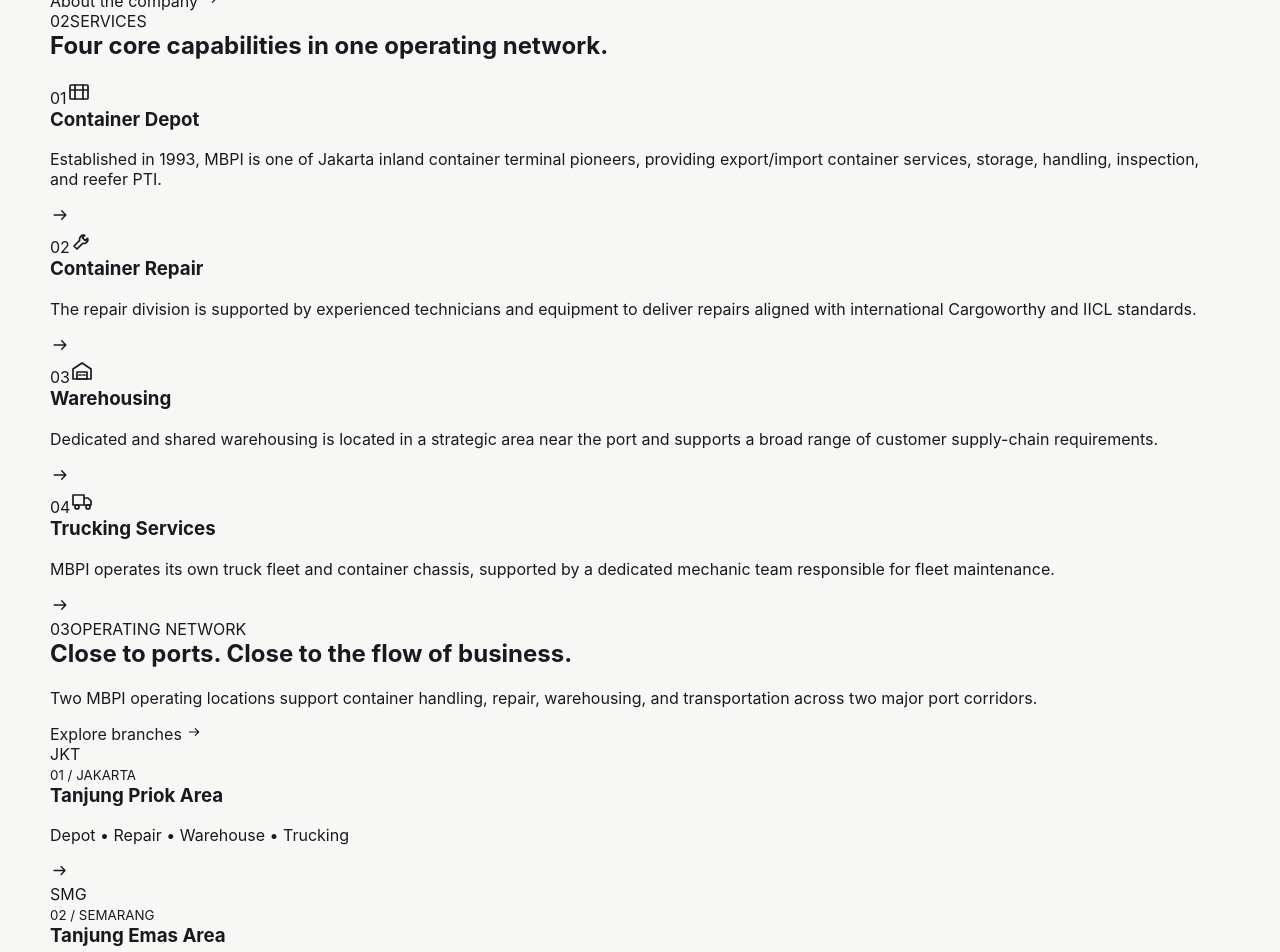
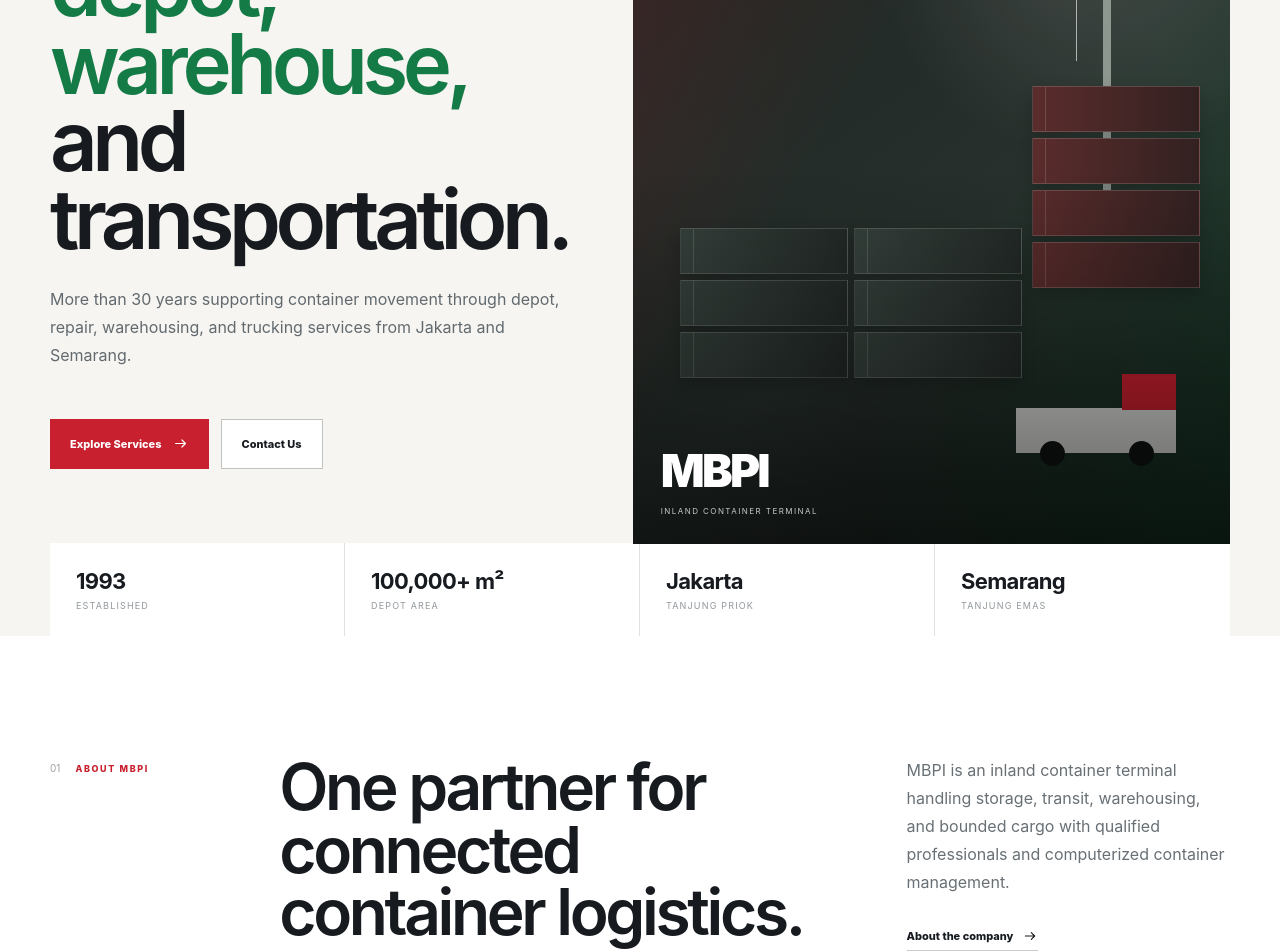
Before and after one commit to nabillazachra/mbpi-revamp, a Next.js app: page / in a window 1280 px wide. Shown: the part 360-1312 px from the top of the page. Built offline with nearby package versions, Linux system fonts and the light colour scheme.

Commit message:
design: add premium corporate visual system

```diff
--- a/app/globals.css
+++ b/app/globals.css
@@ -244,3 +244,138 @@
   .facilityDetailHeader h2{font-size:46px}
   .facilityEquipmentHeader h2{font-size:34px}
 }
+
+
+/* =========================================================
+   PREMIUM CORPORATE REDESIGN
+   Visual hierarchy intentionally moves away from dashboard UI.
+   ========================================================= */
+.premiumHero{padding:150px 0 0;background:#f6f5f1;overflow:hidden}
+.premiumHeroGrid{display:grid;grid-template-columns:.9fr 1.1fr;gap:64px;align-items:stretch;min-height:610px}
+.premiumHeroCopy{display:flex;flex-direction:column;justify-content:center;padding:45px 0 75px}
+.premiumEyebrow{display:inline-block;font-size:9px;font-weight:800;letter-spacing:.18em;color:var(--brand-red);text-transform:uppercase}
+.premiumHero h1{font-size:clamp(58px,6.5vw,92px);line-height:.93;letter-spacing:-.065em;font-weight:560;margin:24px 0 28px;max-width:780px}
+.premiumHero h1 em{font-style:normal;color:var(--brand-green)}
+.premiumHeroCopy>p{font-size:16px;line-height:1.75;color:#626a6f;max-width:620px}
+.premiumHeroActions{display:flex;gap:12px;margin-top:34px}
+.premiumPrimary,.premiumSecondary{min-height:50px;padding:0 20px;display:inline-flex;align-items:center;justify-content:center;gap:10px;font-size:11px;font-weight:800}
+.premiumPrimary{background:var(--brand-red);color:#fff}
+.premiumPrimary:hover{background:var(--brand-red-dark)}
+.premiumSecondary{border:1px solid #bfc3bf;background:#fff}
+
+.premiumHeroVisual{position:relative;min-height:610px;background:linear-gradient(145deg,#1c2320,#28312d 60%,#131815);overflow:hidden}
+.premiumHeroVisual:before{content:"";position:absolute;inset:0;background:linear-gradient(180deg,transparent 50%,rgba(0,0,0,.56));z-index:4}
+.visualWash{position:absolute;inset:0;background:radial-gradient(circle at 78% 18%,rgba(255,255,255,.14),transparent 30%),linear-gradient(120deg,rgba(200,32,47,.2),transparent 38%),linear-gradient(300deg,rgba(20,122,70,.25),transparent 42%)}
+.visualStacks{position:absolute;display:grid;gap:6px;z-index:2}
+.visualStacks i{display:block;width:168px;height:46px;border:1px solid rgba(255,255,255,.16);background:linear-gradient(90deg,#37423d,#232a27);box-shadow:0 7px 15px rgba(0,0,0,.18)}
+.visualStacks i:after{content:"";display:block;width:12px;height:100%;border-right:1px solid rgba(255,255,255,.15)}
+.visualStacksA{left:8%;bottom:22%;grid-template-columns:repeat(2,168px)}
+.visualStacksB{right:5%;bottom:34%}
+.visualStacksB i{background:linear-gradient(90deg,#5b2c2c,#332121)}
+.visualCrane{position:absolute;right:20%;top:11%;width:8px;height:360px;background:#8e9690;z-index:1}
+.visualCrane:before{content:"";position:absolute;width:230px;height:8px;background:#8e9690;right:-30px;top:0}
+.visualCrane:after{content:"";position:absolute;width:1px;height:180px;background:#aeb4b0;right:34px;top:8px}
+.visualTruck{position:absolute;right:9%;bottom:12%;width:160px;height:45px;background:#d7d8d4;z-index:3}
+.visualTruck:before,.visualTruck:after{content:"";position:absolute;bottom:-13px;width:25px;height:25px;border-radius:50%;background:#101312}
+.visualTruck:before{left:24px}.visualTruck:after{right:22px}
+.visualTruck span{position:absolute;right:0;top:-34px;width:54px;height:36px;background:var(--brand-red)}
+.visualCaption{position:absolute;z-index:5;left:28px;bottom:26px;color:#fff}
+.visualCaption span{font-size:46px;font-weight:900;letter-spacing:-.06em;display:block}
+.visualCaption small{font-size:8px;letter-spacing:.18em;color:#c6cbc8}
+.premiumStats{display:grid;grid-template-columns:repeat(4,1fr);background:#fff;margin-top:-1px}
+.premiumStats div{padding:25px 26px;border-right:1px solid #e1e2de}
+.premiumStats div:last-child{border-right:0}
+.premiumStats strong,.premiumStats span{display:block}
+.premiumStats strong{font-size:22px;letter-spacing:-.03em}
+.premiumStats span{font-size:9px;text-transform:uppercase;letter-spacing:.13em;color:#92989c;margin-top:6px}
+
+.premiumIntro{padding:120px 0;background:#fff}
+.premiumIntroGrid{display:grid;grid-template-columns:.35fr 1.15fr .65fr;gap:55px;align-items:start}
+.premiumSectionNo{display:inline-block;font-size:10px;color:#9aa0a4;margin-right:15px}
+.premiumSectionNo.light{color:#69726d}
+.premiumIntro h2,.premiumSectionHead h2,.premiumNetwork h2,.premiumCta h2{font-size:clamp(42px,5vw,68px);line-height:.98;letter-spacing:-.052em;font-weight:560;margin:0}
+.premiumIntroCopy p{margin:0 0 28px;color:#687075;line-height:1.75}
+.premiumTextLink{display:inline-flex;align-items:center;gap:9px;font-size:11px;font-weight:800;border-bottom:1px solid #c8cbc7;padding-bottom:6px}
+
+.premiumServices{padding:110px 0;background:#f1f1ed}
+.premiumSectionHead{display:grid;grid-template-columns:.45fr 1.55fr;gap:55px;align-items:start;margin-bottom:48px}
+.premiumServiceGrid{display:grid;grid-template-columns:repeat(2,1fr);gap:14px}
+.premiumServiceCard{min-height:330px;padding:30px;background:#fff;display:grid;grid-template-rows:auto 1fr auto;transition:transform .2s ease,box-shadow .2s ease}
+.premiumServiceCard:hover{transform:translateY(-4px);box-shadow:0 20px 45px rgba(22,28,25,.08)}
+.premiumServiceCard2,.premiumServiceCard4{background:#e6ebe7}
+.premiumServiceTop{display:flex;justify-content:space-between;align-items:center}
+.premiumServiceTop>span{font-size:10px;color:#9a9fa2}
+.premiumServiceTop svg{color:var(--brand-green)}
+.premiumServiceCard h3{font-size:34px;letter-spacing:-.04em;margin:68px 0 14px}
+.premiumServiceCard p{color:#6d7478;line-height:1.65;max-width:560px}
+.premiumServiceCard>svg{color:var(--brand-red);justify-self:end}
+
+.premiumNetwork{padding:115px 0;background:#171d1a;color:#fff}
+.premiumNetworkGrid{display:grid;grid-template-columns:.8fr 1.2fr;gap:80px}
+.premiumEyebrowLight{color:#79bd92}
+.premiumNetworkCopy p{color:#aab1ad;line-height:1.75;max-width:500px;margin:28px 0}
+.lightLink{color:#fff;border-color:#4a554f}
+.premiumLocationList{border-top:1px solid #39423d}
+.premiumLocation{display:grid;grid-template-columns:160px 1fr auto;gap:26px;align-items:center;padding:24px 0;border-bottom:1px solid #39423d}
+.locationArt{height:112px;position:relative;overflow:hidden;background:linear-gradient(145deg,#2d3933,#17201c)}
+.locationArt:before{content:"";position:absolute;inset:22px 16px;background:repeating-linear-gradient(0deg,#77827b 0 8px,#35403a 8px 16px);opacity:.68}
+.locationArt span{position:absolute;left:12px;bottom:9px;z-index:2;font-size:11px;font-weight:900;letter-spacing:.18em}
+.semarangArt{background:linear-gradient(145deg,#3b2a2b,#1c1919)}
+.premiumLocation small{font-size:8px;letter-spacing:.13em;color:#8d9892}
+.premiumLocation h3{font-size:26px;margin:7px 0 6px}
+.premiumLocation p{font-size:11px;color:#909b95;margin:0}
+.premiumLocation>svg{color:#fff}
+
+.premiumOperations{padding:110px 0;background:#fff}
+.premiumOpsGrid{display:grid;grid-template-columns:repeat(3,1fr);border-top:1px solid #d9dbd7;border-left:1px solid #d9dbd7}
+.premiumOpsGrid>div{min-height:160px;padding:24px;border-right:1px solid #d9dbd7;border-bottom:1px solid #d9dbd7;display:flex;flex-direction:column;justify-content:space-between}
+.premiumOpsGrid span{font-size:9px;color:#9da2a5}
+.premiumOpsGrid strong{font-size:19px;max-width:240px}
+
+.premiumCta{padding:78px 0;background:var(--brand-red);color:#fff}
+.premiumCtaInner{display:grid;grid-template-columns:1fr auto;gap:60px;align-items:center}
+.premiumCta h2{max-width:820px;margin-top:12px}
+.premiumCtaButton{min-height:54px;padding:0 22px;background:#fff;color:var(--ink);display:inline-flex;align-items:center;gap:10px;font-size:11px;font-weight:800}
+
+@media(max-width:1080px){
+  .premiumHeroGrid,.premiumIntroGrid,.premiumSectionHead,.premiumNetworkGrid{grid-template-columns:1fr}
+  .premiumHero{padding-top:110px}
+  .premiumHeroVisual{min-height:520px}
+  .premiumIntroGrid,.premiumSectionHead{gap:28px}
+  .premiumServiceGrid{grid-template-columns:1fr 1fr}
+}
+@media(max-width:720px){
+  .premiumHero{padding-top:96px}
+  .premiumHeroGrid{gap:0}
+  .premiumHeroCopy{padding:38px 0 55px}
+  .premiumHero h1{font-size:50px}
+  .premiumHeroActions{flex-direction:column;align-items:stretch}
+  .premiumHeroVisual{min-height:410px}
+  .visualStacksA{left:4%;transform:scale(.75);transform-origin:left bottom}
+  .visualStacksB{right:-4%;transform:scale(.75);transform-origin:right bottom}
+  .premiumStats{grid-template-columns:1fr 1fr}
+  .premiumStats div:nth-child(2){border-right:0}
+  .premiumStats div:nth-child(-n+2){border-bottom:1px solid #e1e2de}
+  .premiumIntro,.premiumServices,.premiumNetwork,.premiumOperations{padding:78px 0}
+  .premiumServiceGrid,.premiumOpsGrid{grid-template-columns:1fr}
+  .premiumLocation{grid-template-columns:100px 1fr 20px;gap:14px}
+  .locationArt{height:90px}
+  .premiumCtaInner{grid-template-columns:1fr}
+  .premiumCtaButton{justify-self:start}
+}
+
+/* Facility visual refinement: less dashboard-like */
+.facilityPageWrap{background:#f7f6f2}
+.facilityDetail{padding-top:125px}
+.facilityDetailHeader{padding-bottom:20px}
+.facilityDetailHeader h2{font-weight:540}
+.facilityDetailSection{padding:48px 0 54px}
+.facilityMetricCard{border:0;background:#fff;min-height:180px;padding:28px;box-shadow:0 10px 28px rgba(26,31,28,.035)}
+.metricStatus{display:none}
+.facilityMetricCard h4{font-size:20px;margin:4px 0 54px}
+.metricFields{border-top:1px solid #ecece8}
+.metricFields strong{color:#b0b5b1;font-size:30px}
+.facilityFeatureList>div{background:#fff;padding:20px 22px;margin-bottom:2px;border:0}
+.facilityEquipmentHeader{border-top:0;padding-top:90px}
+.facilityEquipmentHeader:before{content:"";width:52px;height:4px;background:linear-gradient(90deg,var(--brand-red) 0 50%,var(--brand-green) 50%);display:block;grid-column:1/-1;margin-bottom:22px}
+.facilityDataNotice{background:#202723}
```
